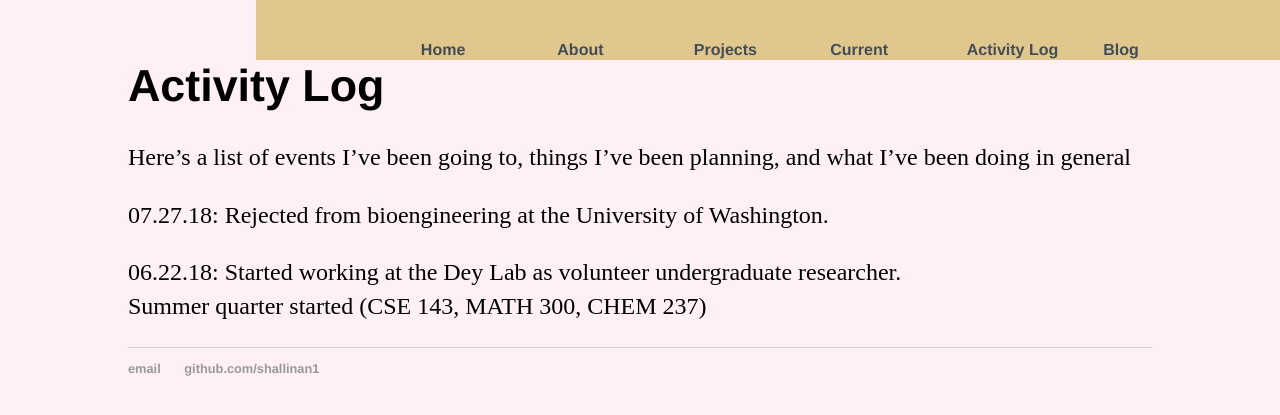
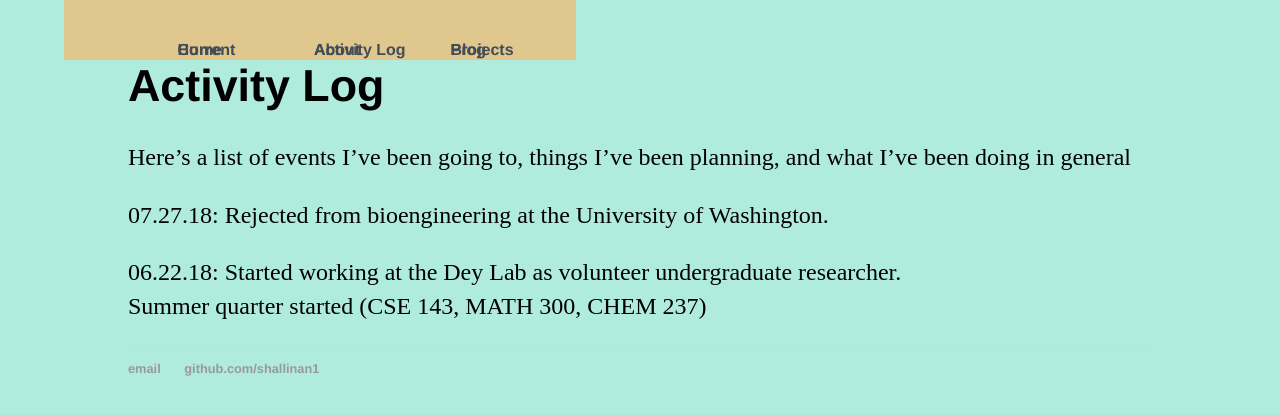
Before and after one commit to shallinan1/shallinan1.github.io, a Jekyll site: the page built from activitylog/index.md, in a window 1280 px wide. Shown: the top 415 px of the page. Built offline with Jekyll 4.4.1, drawn with Linux system fonts in a browser that asks for light colours; our own code applies the rules of GitHub Pages for plain Markdown files.

Commit message:
header+ bg

```diff
--- a/activitylog/index.md
+++ b/activitylog/index.md
@@ -1,9 +1,4 @@
 # Activity Log
-<style>
-body {
-background-color: #fff0f5
-}
-</style>
 
 
 Here's a list of events I've been going to, things I've been planning, and what I've been doing in general
--- a/blog/index.html
+++ b/blog/index.html
@@ -2,11 +2,6 @@
 layout: default
 title: Science and Spontaneity
 ---
-<style>
-body {
-background-color: #ffe4e1
-}
-</style>
 
 	<h1>{{ page.title }}</h1>
 
--- a/css/main.css
+++ b/css/main.css
@@ -1,10 +1,10 @@
 #globalNav {
 	position: fixed;
 	z-index: 1;
-	width: 80%;
+	width: 40%;
 	height: 60px;
 	top: 0;
-	left: 20%;
+	left: 5%;
 	overflow: hidden;
 	background-color:#dfc78e;
 	color: #2A363B;
--- a/current/index.html
+++ b/current/index.html
@@ -2,11 +2,6 @@
 layout: default
 title: About Me
 ---
-<style>
-body {
-background-color: #e6e6fa
-}
-</style>
 		<div class="current">
 			<h1>Current</h1>
 			<p><font size = 5> I'm currently working analyzing my sleep and activity data for the winter quarter of 2018<br>
```
